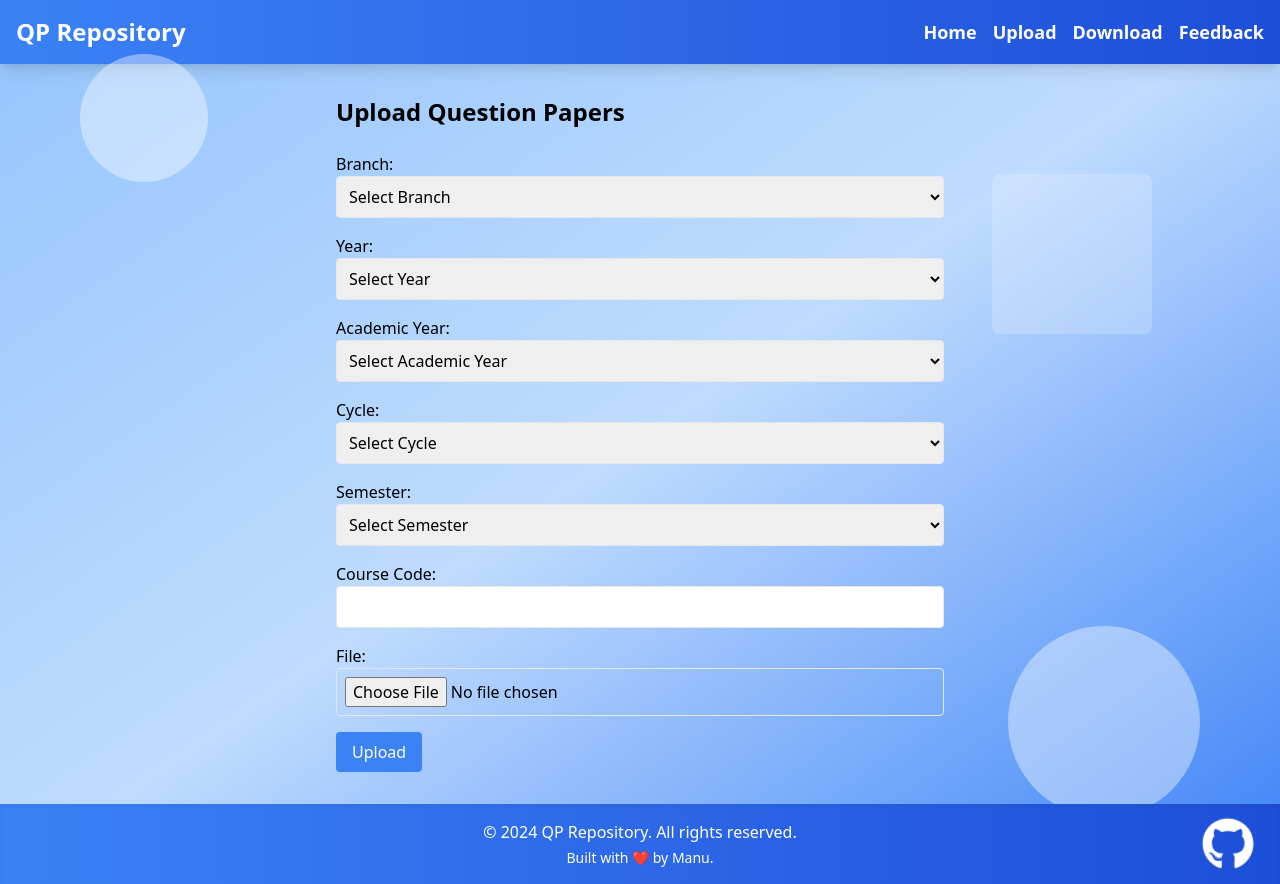
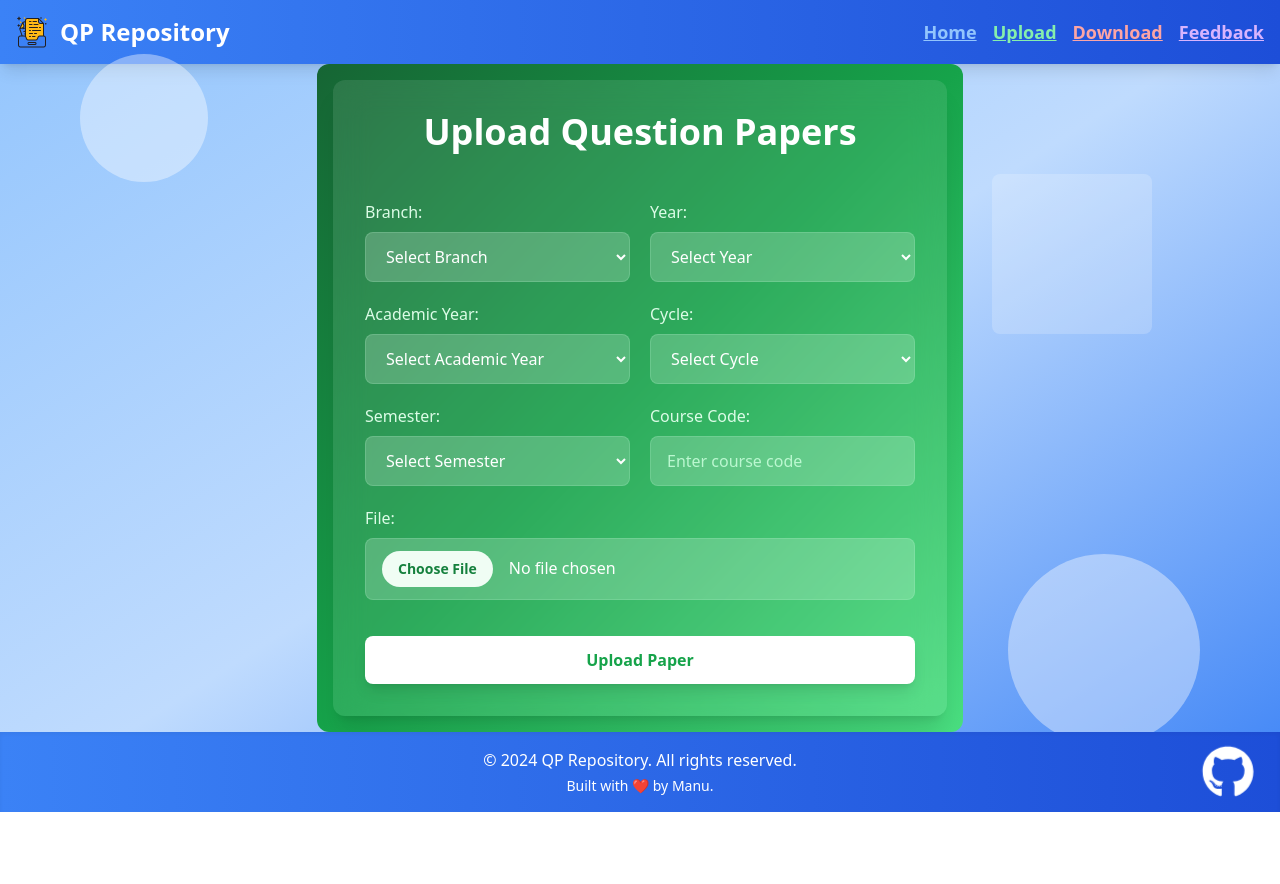
Before and after one commit to ManoharNaidu/QP-Repository, a React (Create React App) app in the folder question-paper-frontend/: page /upload in a window 1280 px wide. After the commit the page ends 812 px from the top, so only its background shows below. Built offline with nearby package versions, Linux system fonts and the light colour scheme.

Commit message:
Better UI

```diff
--- a/question-paper-frontend/package.json
+++ b/question-paper-frontend/package.json
@@ -8,11 +8,12 @@
     "@testing-library/user-event": "^13.5.0",
     "autoprefixer": "^10.4.20",
     "axios": "^1.7.8",
+    "framer-motion": "^12.0.6",
     "gsap": "^3.12.5",
     "postcss": "^8.4.49",
     "react": "^18.3.1",
     "react-dom": "^18.3.1",
-    "react-icons": "^5.3.0",
+    "react-icons": "^5.4.0",
     "react-router-dom": "^7.0.1",
     "react-scripts": "5.0.1",
     "tailwindcss": "^3.4.15",
--- a/question-paper-frontend/public/index.html
+++ b/question-paper-frontend/public/index.html
@@ -7,14 +7,14 @@
       crossorigin="anonymous"
     ></script>
     <meta charset="utf-8" />
-    <link rel="icon" href="%PUBLIC_URL%/favicon.ico" />
+    <link rel="icon" href="%PUBLIC_URL%/logo.png" />
     <meta name="viewport" content="width=device-width, initial-scale=1" />
     <meta name="theme-color" content="#000000" />
     <meta
       name="description"
       content="Web site created using create-react-app"
     />
-    <link rel="apple-touch-icon" href="%PUBLIC_URL%/logo192.png" />
+    <link rel="apple-touch-icon" href="%PUBLIC_URL%/5043922.png" />
     <!--
       manifest.json provides metadata used when your web app is installed on a
       user's mobile device or desktop. See https://developers.google.com/web/fundamentals/web-app-manifest/
@@ -29,7 +29,7 @@
       work correctly both with client-side routing and a non-root public URL.
       Learn how to configure a non-root public URL by running `npm run build`.
     -->
-    <title>React App</title>
+    <title>QP-Repository</title>
   </head>
   <body>
     <noscript>You need to enable JavaScript to run this app.</noscript>
--- a/question-paper-frontend/src/components/Header.js
+++ b/question-paper-frontend/src/components/Header.js
@@ -5,27 +5,38 @@ const Header = () => {
   return (
     <header className="bg-gradient-to-r from-blue-500 to-blue-700 text-white py-4 shadow-lg">
       <div className="container mx-auto flex justify-between items-center px-4">
-        <h1 className="text-2xl font-extrabold">
-          <Link to="/" className="hover:text-blue-300 transition-all">
+        <h1 className="text-2xl font-extrabold flex items-center gap-3">
+          <img
+            src="/logo.png"
+            alt="QP Repository Logo"
+            className="w-8 h-8 object-contain"
+          />
+          <Link to="/" className="hover:text-blue-200 ">
             QP Repository
           </Link>
         </h1>
         <nav>
           <ul className="flex gap-4 text-lg font-semibold">
             <li>
-              <Link to="/" className="hover:text-blue-300 transition-all">
+              <Link
+                to="/"
+                className="text-blue-300 hover:text-blue-200 transition-all underline"
+              >
                 Home
               </Link>
             </li>
             <li>
-              <Link to="/upload" className="hover:text-blue-300 transition-all">
+              <Link
+                to="/upload"
+                className="text-green-300 hover:text-green-200 transition-all underline"
+              >
                 Upload
               </Link>
             </li>
             <li>
               <Link
                 to="/download"
-                className="hover:text-blue-300 transition-all"
+                className="text-red-300 hover:text-red-200 transition-all underline"
               >
                 Download
               </Link>
@@ -33,7 +44,7 @@ const Header = () => {
             <li>
               <Link
                 to="/feedback"
-                className="hover:text-blue-300 transition-all"
+                className="text-purple-300 hover:text-purple-200 transition-all underline"
               >
                 Feedback
               </Link>
--- a/question-paper-frontend/src/pages/FeedBackPage.js
+++ b/question-paper-frontend/src/pages/FeedBackPage.js
@@ -1,5 +1,6 @@
 import React, { useState } from "react";
 import axios from "axios";
+import { motion } from "framer-motion";
 
 const FeedbackPage = () => {
   const [feedback, setFeedback] = useState("");
@@ -9,9 +10,12 @@ const FeedbackPage = () => {
     e.preventDefault();
 
     try {
-      const response = await axios.post("https://qp-repository.onrender.com/api/feedback", {
+      const response = await axios.post(
+        "https://qp-repository.onrender.com/api/feedback",
+        {
           content: feedback,
-      });
+        }
+      );
 
       setMessage(response.data.message);
       setFeedback("");
@@ -22,28 +26,62 @@ const FeedbackPage = () => {
   };
 
   return (
-    <div className="container mx-auto px-4 py-8 w-3/4">
-      <h1 className="text-2xl font-bold mb-6">Feedback</h1>
+    <div className="bg-gradient-to-br from-purple-800 via-purple-600 to-purple-400 py-4 px-4 rounded-xl">
+      <motion.div
+        initial={{ opacity: 0, y: -20 }}
+        animate={{ opacity: 1, y: 0 }}
+        transition={{ duration: 0.8 }}
+        className="container mx-auto max-w-3xl bg-white/10 backdrop-blur-lg rounded-xl p-8 shadow-xl"
+      >
+        <h1 className="text-4xl font-bold mb-8 text-white text-center">
+          Share Your Feedback
+        </h1>
 
-      {/* Feedback Form */}
-      <form onSubmit={handleFeedbackSubmit} className="mb-8">
+        <form onSubmit={handleFeedbackSubmit} className="space-y-6">
+          <div>
+            <label className="block font-medium text-purple-100 mb-3">
+              We'd love to hear your thoughts!
+            </label>
             <textarea
-          className="w-full border rounded p-2 mb-4"
-          rows="4"
+              className="w-full px-4 py-3 rounded-lg bg-white/20 border border-purple-200/20
+                       text-white placeholder-purple-200 focus:outline-none focus:ring-2
+                       focus:ring-purple-400 min-h-[200px] resize-none"
               placeholder="Write your feedback here..."
               value={feedback}
               onChange={(e) => setFeedback(e.target.value)}
               required
             ></textarea>
-        <button
+          </div>
+
+          <motion.button
+            whileHover={{ scale: 1.02 }}
+            whileTap={{ scale: 0.98 }}
             type="submit"
-          className="bg-blue-500 text-white px-4 py-2 rounded hover:bg-blue-600"
+            className="w-full bg-white text-purple-600 font-semibold px-6 py-3
+                     rounded-lg shadow-lg hover:bg-purple-50 transition-colors"
           >
             Submit Feedback
-        </button>
+          </motion.button>
         </form>
 
-      {message && <p className="text-red-500 mb-4">{message}</p>}
+        {message && (
+          <motion.p
+            initial={{ opacity: 0 }}
+            animate={{ opacity: 1 }}
+            className={`mt-6 text-center font-medium rounded-lg py-3 ${
+              message.includes("Failed")
+                ? "text-red-200 bg-red-500/20"
+                : "text-green-200 bg-green-500/20"
+            }`}
+          >
+            {message}
+          </motion.p>
+        )}
+
+        <div className="mt-8 text-center text-purple-200/80 text-sm">
+          Your feedback helps us improve our service for everyone.
+        </div>
+      </motion.div>
     </div>
   );
 };
--- a/question-paper-frontend/src/pages/LandingPage.js
+++ b/question-paper-frontend/src/pages/LandingPage.js
@@ -1,24 +1,75 @@
 import React from "react";
 import { Link } from "react-router-dom";
+import { motion } from "framer-motion"; // You'll need to install framer-motion
 
 const LandingPage = () => {
   return (
-    <div className="text-center text-blue-900">
-      <h1 className="text-4xl font-bold mb-8">Welcome! Choose Your Action</h1>
-      <div className="flex justify-center items-center gap-4">
+    <div className="bg-gradient-to-br from-blue-800 via-blue-600 to-blue-400 flex flex-col justify-center items-center p-8 rounded-xl">
+      <motion.div
+        initial={{ opacity: 0, y: -20 }}
+        animate={{ opacity: 1, y: 0 }}
+        transition={{ duration: 0.8 }}
+        className="text-center"
+      >
+        <h1 className="text-5xl font-bold mb-4 text-white">
+          Welcome to QP-Repository
+        </h1>
+
+        <p className="text-blue-100 text-lg mb-12 max-w-2xl">
+          Your one-stop destination for managing question papers.
+          <br />
+          Choose an option below to get started.
+        </p>
+      </motion.div>
+
+      <div className="flex flex-col md:flex-row justify-center items-center gap-6 md:gap-8">
+        <motion.div whileHover={{ scale: 1.15 }} whileTap={{ scale: 0.85 }}>
           <Link
             to="/upload"
-          className="bg-blue-600 hover:bg-blue-700 text-white px-6 py-3 rounded-md shadow-lg transition-all transform hover:scale-105"
+            className="flex items-center gap-2 bg-white text-green-600 hover:bg-green-50 px-8 py-4 rounded-lg shadow-lg transition-colors"
           >
-          Upload Q Papers
+            <svg
+              xmlns="http://www.w3.org/2000/svg"
+              className="h-6 w-6"
+              fill="none"
+              viewBox="0 0 24 24"
+              stroke="currentColor"
+            >
+              <path
+                strokeLinecap="round"
+                strokeLinejoin="round"
+                strokeWidth={2}
+                d="M4 16v1a3 3 0 003 3h10a3 3 0 003-3v-1m-4-8l-4-4m0 0L8 8m4-4v12"
+              />
+            </svg>
+            <span className="text-lg font-semibold">Upload Papers</span>
           </Link>
-        <span className="text-xl font-semibold">/</span>
+        </motion.div>
+
+        <div className="hidden md:block text-white text-2xl">or</div>
+
+        <motion.div whileHover={{ scale: 1.15 }} whileTap={{ scale: 0.85 }}>
           <Link
             to="/download"
-          className="bg-green-600 hover:bg-green-700 text-white px-6 py-3 rounded-md shadow-lg transition-all transform hover:scale-105"
+            className="flex items-center gap-2 bg-white text-red-600 hover:bg-red-50 px-8 py-4 rounded-lg shadow-lg transition-colors"
           >
-          Download Q Papers
+            <svg
+              xmlns="http://www.w3.org/2000/svg"
+              className="h-6 w-6"
+              fill="none"
+              viewBox="0 0 24 24"
+              stroke="currentColor"
+            >
+              <path
+                strokeLinecap="round"
+                strokeLinejoin="round"
+                strokeWidth={2}
+                d="M4 16v1a3 3 0 003 3h10a3 3 0 003-3v-1m-4-4l-4 4m0 0l-4-4m4 4V4"
+              />
+            </svg>
+            <span className="text-lg font-semibold">Download Papers</span>
           </Link>
+        </motion.div>
       </div>
     </div>
   );
--- a/question-paper-frontend/src/pages/UploadPage.js
+++ b/question-paper-frontend/src/pages/UploadPage.js
@@ -1,5 +1,6 @@
 import React, { useState } from "react";
 import axios from "axios";
+import { motion } from "framer-motion";
 
 const UploadPage = () => {
   const [branch, setBranch] = useState("");
@@ -13,7 +14,6 @@ const UploadPage = () => {
 
   const handleUpload = async (e) => {
     e.preventDefault();
-
     const formData = new FormData();
     formData.append("file", file);
     formData.append("branch", branch);
@@ -37,39 +37,73 @@ const UploadPage = () => {
   };
 
   return (
-    <div className="container mx-auto px-4 py-8 w-1/2">
-      <h1 className="text-2xl font-bold mb-6">Upload Question Papers</h1>
-      <form className="space-y-4" onSubmit={handleUpload}>
+    <div className="bg-gradient-to-br from-green-800 via-green-600 to-green-400 py-4 px-4 rounded-xl">
+      <motion.div
+        initial={{ opacity: 0, y: -20 }}
+        animate={{ opacity: 1, y: 0 }}
+        transition={{ duration: 0.8 }}
+        className="container mx-auto max-w-4xl bg-white/10 backdrop-blur-lg rounded-xl p-8 shadow-xl"
+      >
+        <h1 className="text-4xl font-bold mb-12 text-white text-center">
+          Upload Question Papers
+        </h1>
+        <form
+          className="grid grid-cols-1 md:grid-cols-2 gap-5"
+          onSubmit={handleUpload}
+        >
           <div>
-          <label className="block font-medium">Branch:</label>
+            <label className="block font-medium text-green-100 mb-2">
+              Branch:
+            </label>
             <select
               required
-            className="border rounded p-2 w-full"
+              className="w-full px-4 py-3 rounded-lg bg-white/20 border border-green-200/20 text-white placeholder-green-200 focus:outline-none focus:ring-2 focus:ring-green-400"
               value={branch}
               onChange={(e) => setBranch(e.target.value)}
             >
-            <option value="">Select Branch</option>
-            <option value="CSE">CSE</option>
-            <option value="ECE">ECE</option>
-            <option value="ME">ME</option>
-            <option value="CE">CE</option>
-            <option value="EEE">EEE</option>
+              <option value="" className="text-gray-800">
+                Select Branch
+              </option>
+              <option value="CSE" className="text-gray-800">
+                CSE
+              </option>
+              <option value="ECE" className="text-gray-800">
+                ECE
+              </option>
+              <option value="ME" className="text-gray-800">
+                ME
+              </option>
+              <option value="CE" className="text-gray-800">
+                CE
+              </option>
+              <option value="EEE" className="text-gray-800">
+                EEE
+              </option>
             </select>
           </div>
+
           <div>
-          <label className="block font-medium">Year:</label>
+            <label className="block font-medium text-green-100 mb-2">
+              Year:
+            </label>
             <select
               required
-            className="border rounded p-2 w-full"
+              className="w-full px-4 py-3 rounded-lg bg-white/20 border border-green-200/20 text-white placeholder-green-200 focus:outline-none focus:ring-2 focus:ring-green-400"
               value={academicYear}
               onChange={(e) => setAcademicYear(e.target.value)}
             >
-            <option value="">Select Year</option>
+              <option value="" className="text-gray-800">
+                Select Year
+              </option>
               {Array.from({ length: new Date().getFullYear() - 2014 }).map(
                 (_, idx) => {
                   const yearOption = 2015 + idx;
                   return (
-                  <option key={yearOption} value={yearOption}>
+                    <option
+                      key={yearOption}
+                      value={yearOption}
+                      className="text-gray-800"
+                    >
                       {yearOption}
                     </option>
                   );
@@ -77,75 +111,132 @@ const UploadPage = () => {
               )}
             </select>
           </div>
+
           <div>
-          <label className="block font-medium">Academic Year:</label>
+            <label className="block font-medium text-green-100 mb-2">
+              Academic Year:
+            </label>
             <select
               required
-            className="border rounded p-2 w-full"
+              className="w-full px-4 py-3 rounded-lg bg-white/20 border border-green-200/20 text-white placeholder-green-200 focus:outline-none focus:ring-2 focus:ring-green-400"
               value={year}
               onChange={(e) => setYear(e.target.value)}
             >
-            <option value="">Select Academic Year</option>
-            <option value="1st Year">1st Year</option>
-            <option value="2nd Year">2nd Year</option>
-            <option value="3rd Year">3rd Year</option>
-            <option value="4th Year">4th Year</option>
+              <option value="" className="text-gray-800">
+                Select Academic Year
+              </option>
+              <option value="1st Year" className="text-gray-800">
+                1st Year
+              </option>
+              <option value="2nd Year" className="text-gray-800">
+                2nd Year
+              </option>
+              <option value="3rd Year" className="text-gray-800">
+                3rd Year
+              </option>
+              <option value="4th Year" className="text-gray-800">
+                4th Year
+              </option>
             </select>
           </div>
+
           <div>
-          <label className="block font-medium">Cycle:</label>
+            <label className="block font-medium text-green-100 mb-2">
+              Cycle:
+            </label>
             <select
               required
-            className="border rounded p-2 w-full"
+              className="w-full px-4 py-3 rounded-lg bg-white/20 border border-green-200/20 text-white placeholder-green-200 focus:outline-none focus:ring-2 focus:ring-green-400"
               value={cycle}
               onChange={(e) => setCycle(e.target.value)}
             >
-            <option value="">Select Cycle</option>
-            <option value="Jan-Jun">Jan-Jun</option>
-            <option value="Jul-Dec">Jul-Dec</option>
+              <option value="" className="text-gray-800">
+                Select Cycle
+              </option>
+              <option value="Jan-Jun" className="text-gray-800">
+                Jan-Jun
+              </option>
+              <option value="Jul-Dec" className="text-gray-800">
+                Jul-Dec
+              </option>
             </select>
           </div>
+
           <div>
-          <label className="block font-medium">Semester:</label>
+            <label className="block font-medium text-green-100 mb-2">
+              Semester:
+            </label>
             <select
               required
-            className="border rounded p-2 w-full"
+              className="w-full px-4 py-3 rounded-lg bg-white/20 border border-green-200/20 text-white placeholder-green-200 focus:outline-none focus:ring-2 focus:ring-green-400"
               value={semester}
               onChange={(e) => setSemester(e.target.value)}
             >
-            <option value="">Select Semester</option>
-            <option value="Mid">Mid Semester</option>
-            <option value="End">End Semester</option>
+              <option value="" className="text-gray-800">
+                Select Semester
+              </option>
+              <option value="Mid" className="text-gray-800">
+                Mid Semester
+              </option>
+              <option value="End" className="text-gray-800">
+                End Semester
+              </option>
             </select>
           </div>
+
           <div>
-          <label className="block font-medium">Course Code:</label>
+            <label className="block font-medium text-green-100 mb-2">
+              Course Code:
+            </label>
             <input
               required
               type="text"
-            className="border rounded p-2 w-full"
+              className="w-full px-4 py-3 rounded-lg bg-white/20 border border-green-200/20 text-white placeholder-green-200 focus:outline-none focus:ring-2 focus:ring-green-400"
+              value={courseCode}
               onChange={(e) => setCourseCode(e.target.value)}
+              placeholder="Enter course code"
             />
           </div>
-        <div>
-          <label className="block font-medium">File:</label>
+
+          <div className="md:col-span-2">
+            <label className="block font-medium text-green-100 mb-2">
+              File:
+            </label>
+            <div className="relative">
               <input
                 required
                 type="file"
                 accept=".pdf"
-            className="border rounded p-2 w-full"
+                className="w-full px-4 py-3 rounded-lg bg-white/20 border border-green-200/20 text-white file:mr-4 file:py-2 file:px-4 file:rounded-full file:border-0 file:text-sm file:font-semibold file:bg-green-50 file:text-green-700 hover:file:bg-green-100"
                 onChange={(e) => setFile(e.target.files[0])}
               />
             </div>
-        <button
+          </div>
+
+          <motion.button
+            whileHover={{ scale: 1.02 }}
+            whileTap={{ scale: 0.98 }}
             type="submit"
-          className="bg-blue-500 text-white px-4 py-2 rounded hover:bg-blue-600"
+            className="md:col-span-2 w-full bg-white text-green-600 font-semibold px-6 py-3 rounded-lg shadow-lg hover:bg-green-50 transition-colors mt-4"
           >
-          Upload
-        </button>
+            Upload Paper
+          </motion.button>
         </form>
 
-      {message && <p className="text-red-500 mt-4">{message}</p>}
+        {message && (
+          <motion.p
+            initial={{ opacity: 0 }}
+            animate={{ opacity: 1 }}
+            className={`mt-8 text-center font-medium rounded-lg py-3 ${
+              message.includes("failed")
+                ? "text-red-200 bg-red-500"
+                : "text-green-200 bg-green-500"
+            }`}
+          >
+            {message}
+          </motion.p>
+        )}
+      </motion.div>
     </div>
   );
 };
```
Also changed, not shown: question-paper-frontend/src/pages/DownloadPage.js (+39 -36 lines), question-paper-frontend/public/logo.png (added), 1 other file (tests, documents, lock files or other folders). Lines whose indentation alone changed are shown as unchanged.
